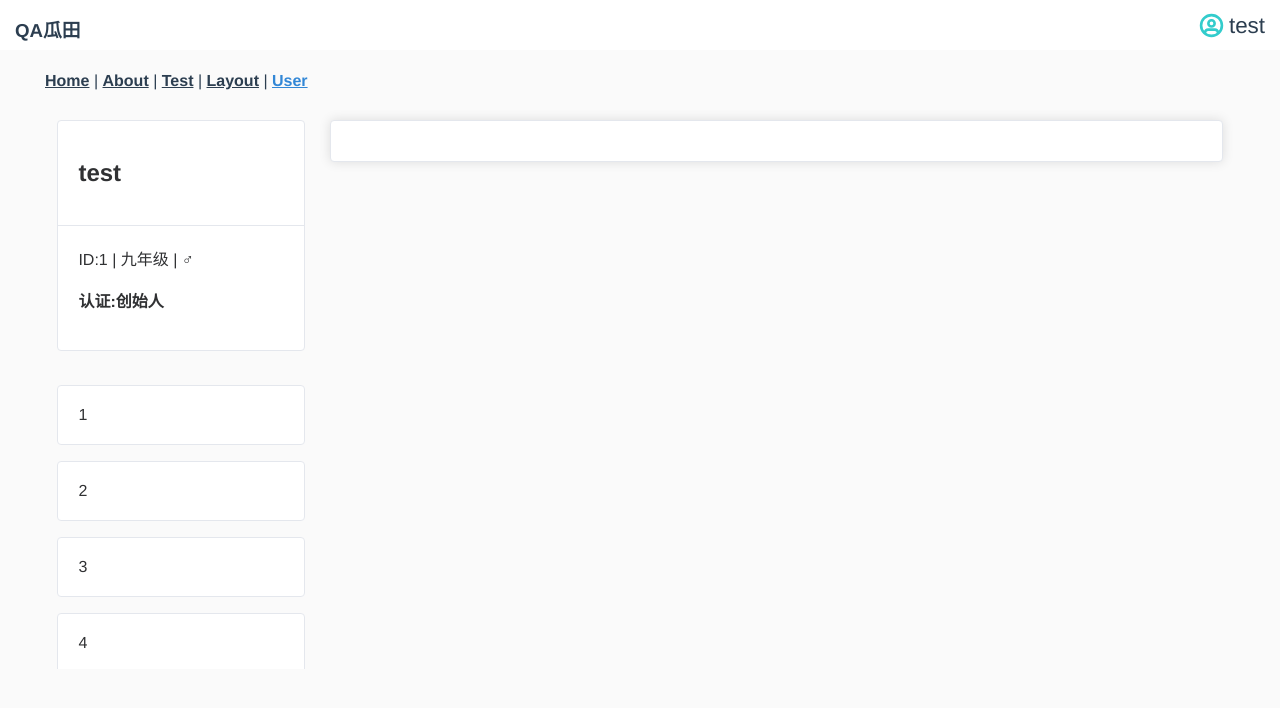
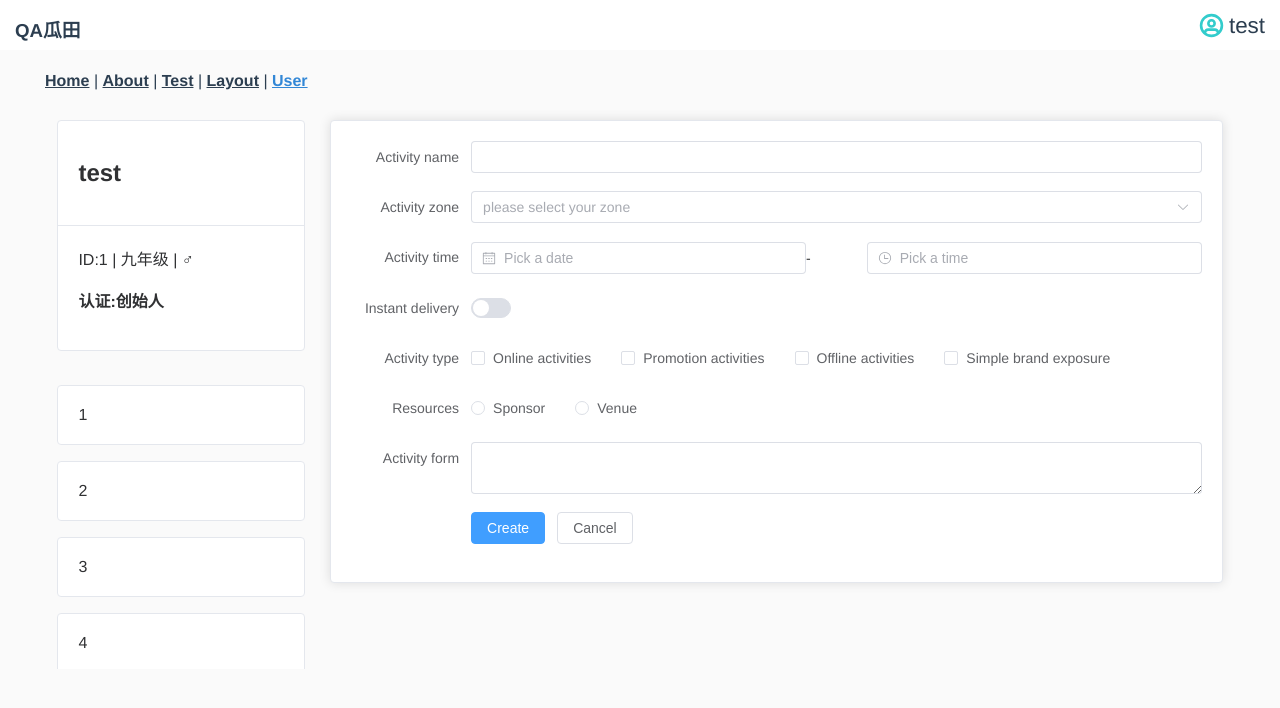
Before and after one commit to qa-gt/gt-v3-frontend, a Vue app: page /#/user in a window 1280 px wide. Shown: the top 708 px of the page. Built offline with nearby package versions, Linux system fonts and the light colour scheme.

Commit message:
用户界面表单

```diff
--- a/src/views/UserView.vue
+++ b/src/views/UserView.vue
@@ -26,12 +26,69 @@
     <el-col :span="18" style="min-width: 300px">
       <el-card full>
 
+        <el-form :label-position="top" :model="form" label-width="120px">
+    <el-form-item label="Activity name">
+      <el-input v-model="form.name" />
+    </el-form-item>
+    <el-form-item label="Activity zone">
+      <el-select v-model="form.region" placeholder="please select your zone">
+        <el-option label="Zone one" value="shanghai" />
+        <el-option label="Zone two" value="beijing" />
+      </el-select>
+    </el-form-item>
+    <el-form-item label="Activity time">
+      <el-col :span="11">
+        <el-date-picker
+          v-model="form.date1"
+          type="date"
+          placeholder="Pick a date"
+          style="width: 100%"
+        />
+      </el-col>
+      <el-col :span="2" class="text-center">
+        <span class="text-gray-500">-</span>
+      </el-col>
+      <el-col :span="11">
+        <el-time-picker
+          v-model="form.date2"
+          placeholder="Pick a time"
+          style="width: 100%"
+        />
+      </el-col>
+    </el-form-item>
+    <el-form-item label="Instant delivery">
+      <el-switch v-model="form.delivery" />
+    </el-form-item>
+    <el-form-item label="Activity type">
+      <el-checkbox-group v-model="form.type">
+        <el-checkbox label="Online activities" name="type" />
+        <el-checkbox label="Promotion activities" name="type" />
+        <el-checkbox label="Offline activities" name="type" />
+        <el-checkbox label="Simple brand exposure" name="type" />
+      </el-checkbox-group>
+    </el-form-item>
+    <el-form-item label="Resources">
+      <el-radio-group v-model="form.resource">
+        <el-radio label="Sponsor" />
+        <el-radio label="Venue" />
+      </el-radio-group>
+    </el-form-item>
+    <el-form-item label="Activity form">
+      <el-input v-model="form.desc" type="textarea" />
+    </el-form-item>
+    <el-form-item>
+      <el-button type="primary" @click="onSubmit">Create</el-button>
+      <el-button>Cancel</el-button>
+    </el-form-item>
+  </el-form>
       </el-card>
     </el-col>
   </el-row>
 </template>
 
 <script>
+import { reactive } from "vue";
+
 export default {
   data() {
     return {
@@ -40,7 +97,26 @@ export default {
       grade: "九年级",
       sex: "♂",
       tags: "创始人",
+      turename: "王子涵",
+      mail: "yxzl",
+      sign: "官方账户",
+      password: "yxzlwzh",
+      form: reactive({
+        name: "",
+        region: "",
+        date1: "",
+        date2: "",
+        delivery: false,
+        type: [],
+        resource: "",
+        desc: "",
+      }),
     };
+  },
+  methods: {
+    onSubmit: () => {
+      console.log("submit!");
+    },
   },
 };
 </script>
```
